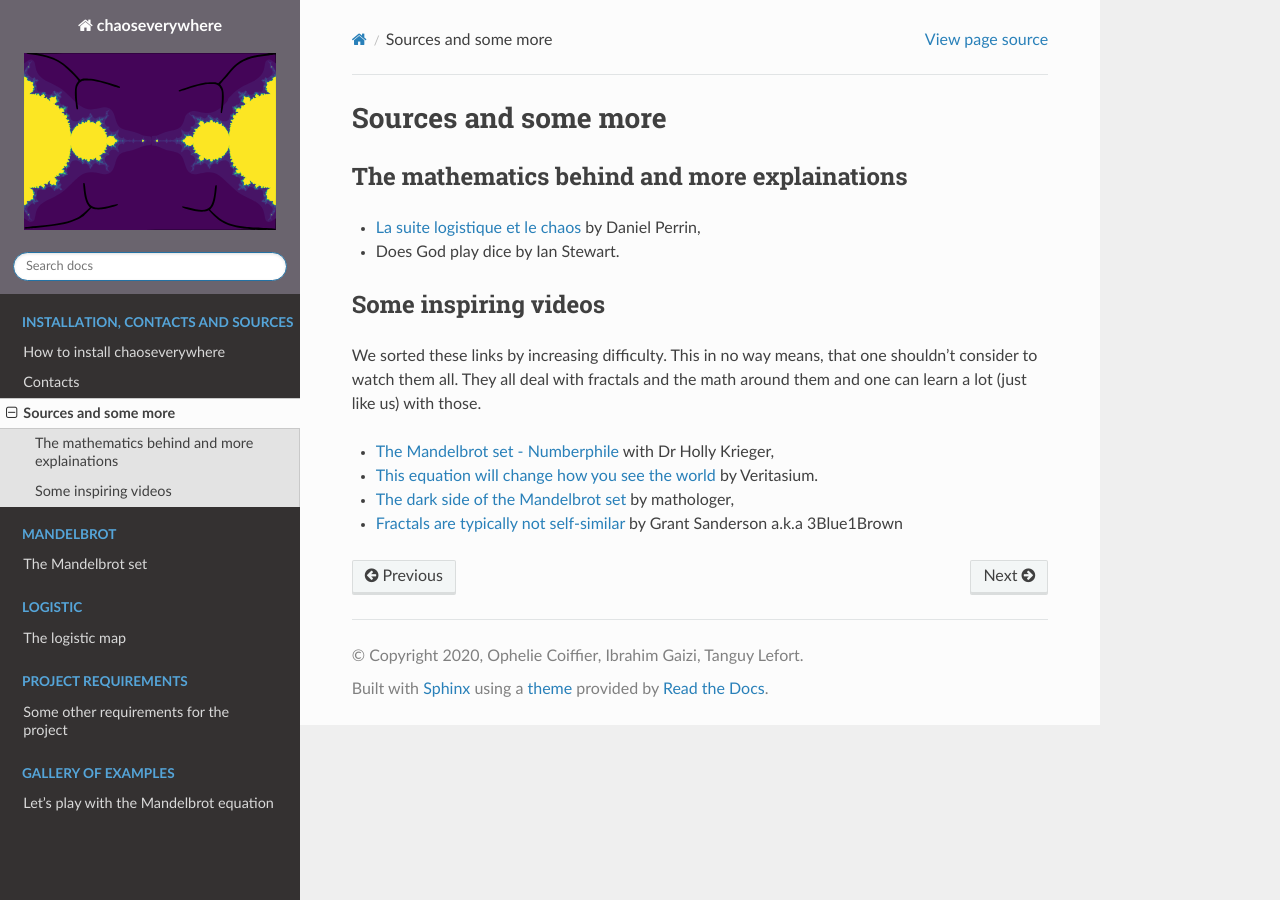
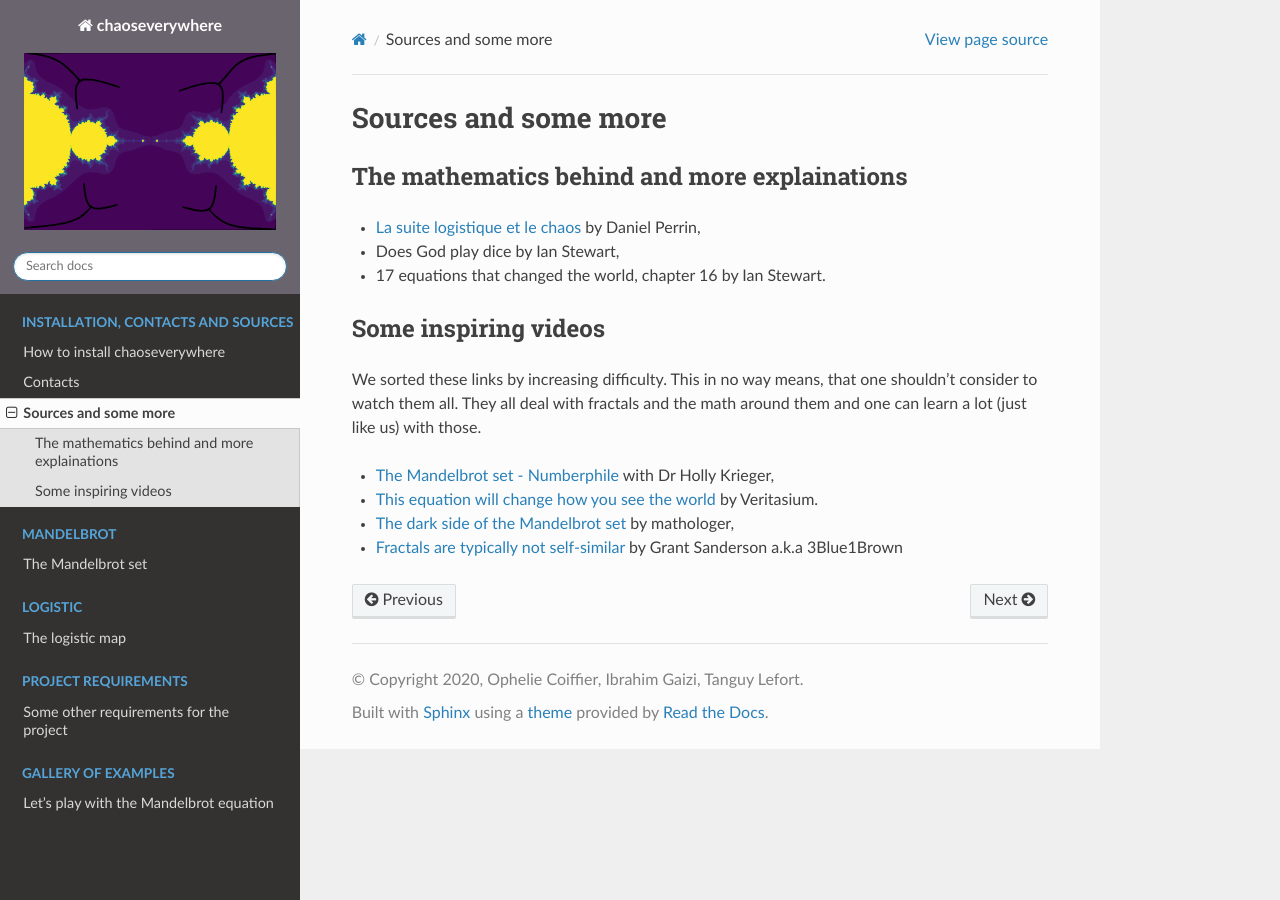
Before and after one commit to tanglef/chaoseverywhere, a Sphinx documentation site: the page built from doc/install/sources_more.rst, in a window 1280 px wide. Built offline with Sphinx 7.4.7 and the Read the Docs theme 2.0.0, drawn with Linux system fonts in a browser that asks for light colours; pages that are not in the unit, such as notebooks, are missing from menus.

Commit message:
beamer + sources doc

```diff
--- a/doc/chaos/logistic.rst
+++ b/doc/chaos/logistic.rst
@@ -1,5 +1,7 @@
 The logistic map
 =========================
+
+Introduced by the biologist Robert May in 1976, the logistic map turned out to be a lot more complex that meets the eye.
 
 Definitions
 --------------------
--- a/doc/install/sources_more.rst
+++ b/doc/install/sources_more.rst
@@ -5,7 +5,8 @@ The mathematics behind and more explainations
 ^^^^^^^^^^^^^^^^^^^^^^^^^^^^^^^^^^^^^^^^^^^^^^
 
 * `La suite logistique et le chaos`_ by Daniel Perrin,
-* Does God play dice by Ian Stewart.
+* Does God play dice by Ian Stewart,
+* 17 equations that changed the world, chapter 16 by Ian Stewart.
 
 Some inspiring videos
 ^^^^^^^^^^^^^^^^^^^^^^^^
```
Also changed, not shown: 3 other files.
